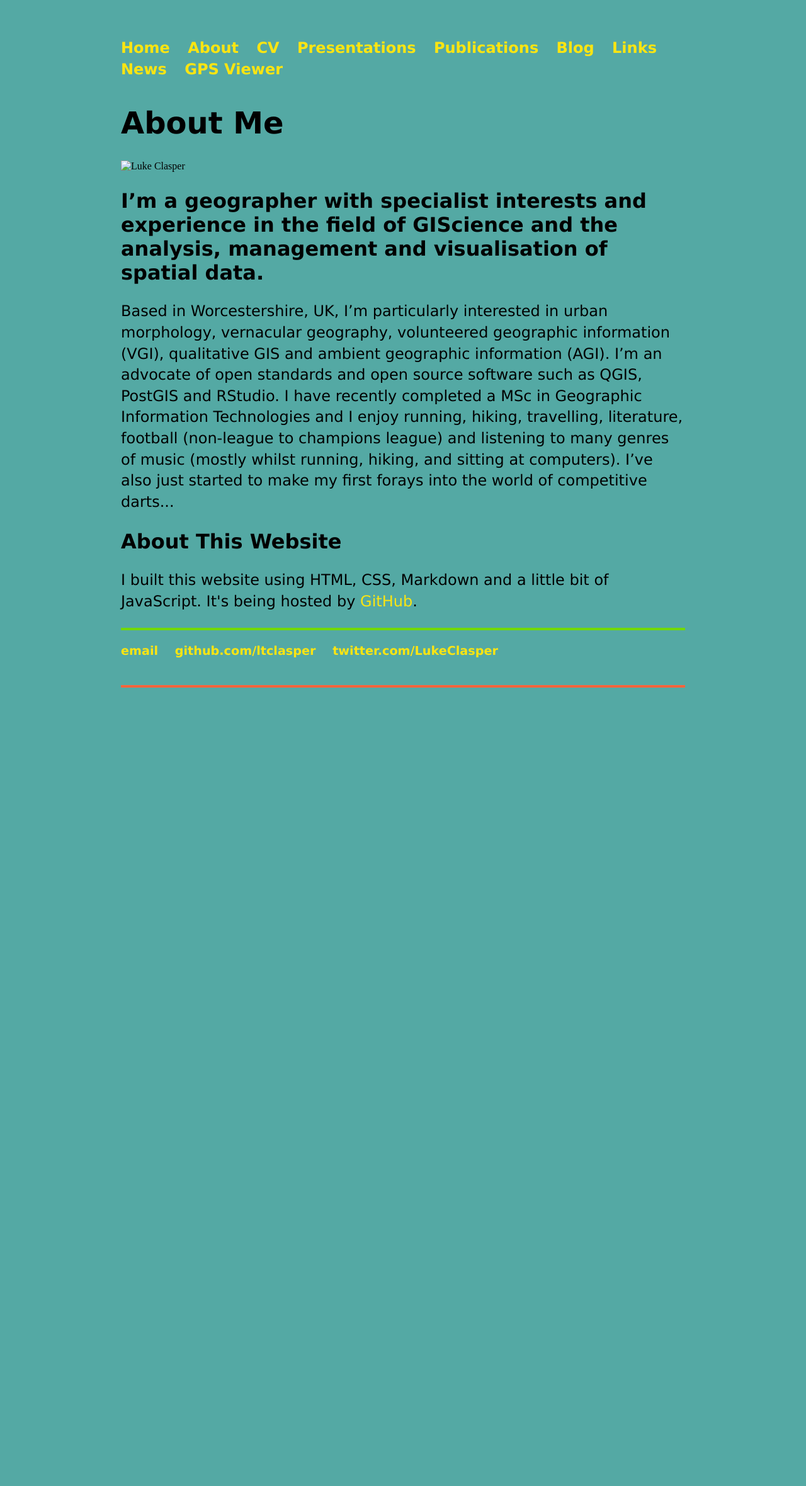
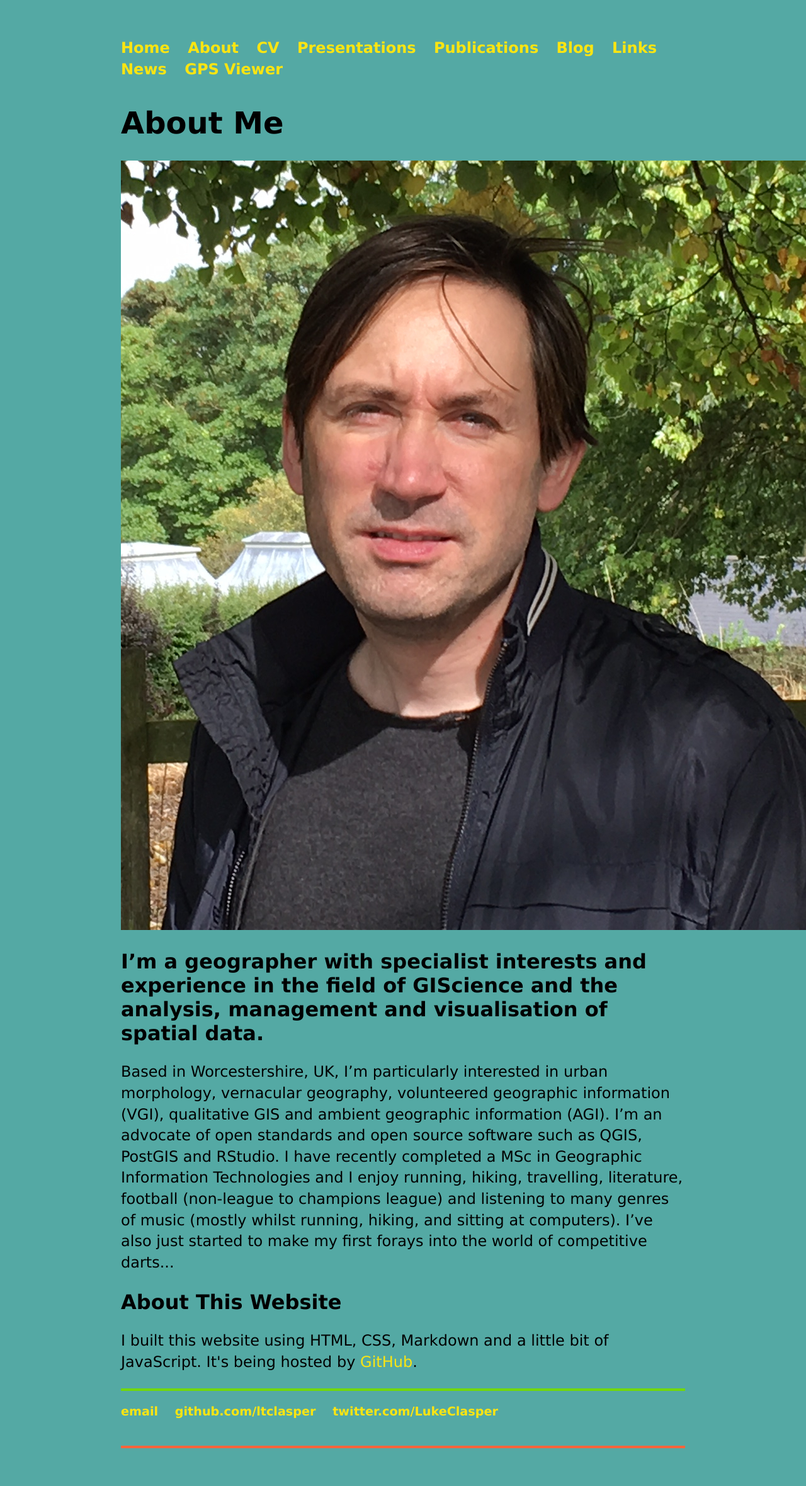
Before and after one commit to ltclasper/ltclasper.github.io, a Jekyll site: the page built from about/index.html, in a window 1280 px wide. Shown: the whole page at 63% size. Built offline with Jekyll 4.4.1, drawn with Linux system fonts in a browser that asks for light colours; before the commit the page ends 1152 px from its top, so only the background shows below that.

Commit message:
Update index.html

```diff
--- a/about/index.html
+++ b/about/index.html
@@ -4,7 +4,7 @@ title: About Me
 ---
 <h1>{{ page.title }}</h1>
 
- <img src="ltclasper.jpg" alt="Luke Clasper">
+ <img src="/ltclasper.jpg" alt="Luke Clasper">
 
 <div class="blurb">
 
```
